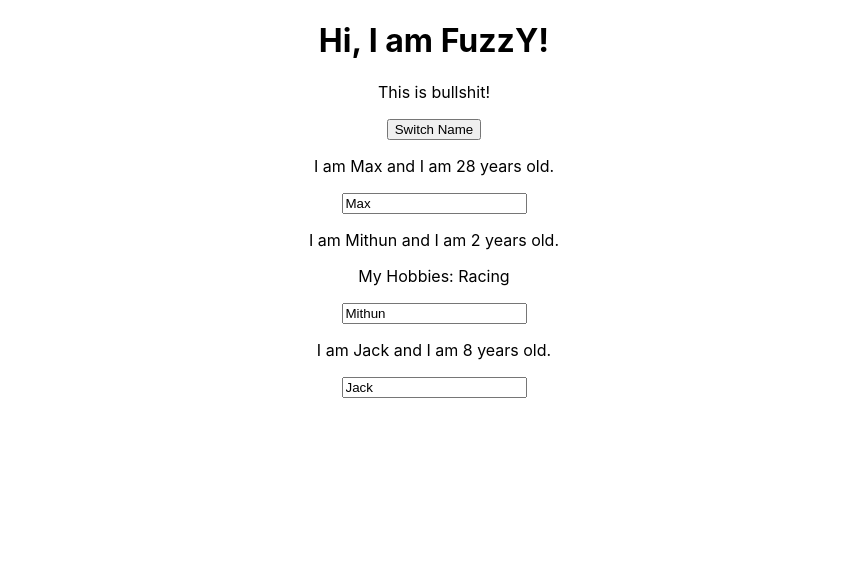
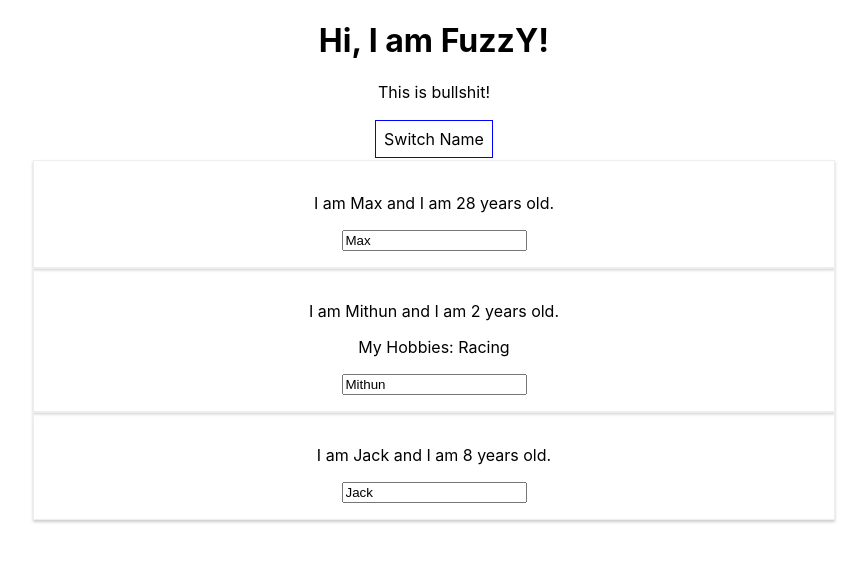
Before and after one commit to fuzzy95/Basic-React-Practice, a React (Create React App) app in the folder react-complete-guide/: page / in a window 1280 px wide. Shown: the top 562 px of the page, without its empty margins (206-1073 px from the left). Built offline with nearby package versions, Linux system fonts and the light colour scheme.

Commit message:
added styles

```diff
--- a/react-complete-guide/src/App.js
+++ b/react-complete-guide/src/App.js
@@ -4,7 +4,6 @@
 
 
 class App extends Component {
-
 	state = {
 		persons: [
 			{ name: 'Max', age: 28 },
@@ -37,6 +36,15 @@
 	}
 
 	render() {
+		const style = {
+			backgroundColor: 'white',
+			font: 'inherit',
+			border: '1px solid blue',
+			padding: '8px',
+			cursor: 'pointer',
+			margin: '2px'
+		};
+
 		return (
 			<div className="App">
 				<h1>Hi, I am FuzzY!</h1>
@@ -47,7 +55,7 @@
 					Switch Name
 				</button> */}
 
-				<button onClick={() => this.switchNameHandler("FuzzY!!")}>
+				<button style={style} onClick={() => this.switchNameHandler("FuzzY!!")}>
 					Switch Name
 				</button>
 
@@ -73,7 +81,6 @@
 	}
 
 	// return React.createElement('div', null, React.createElement('h1', { className: 'App' }, 'Does this work now?'), 'h1', 'Hi, I am FuzzY');
-
 }
 
 export default App;
--- /dev/null
+++ b/react-complete-guide/src/Person/Person.css
@@ -0,0 +1,8 @@
+.Person {
+    width: 60%;
+    margin: auto;
+    border: 1px solid #eeeeee;
+    box-shadow: 0 2px 3px #cccccc;
+    padding: 16px;
+    text-align: center;
+}
--- a/react-complete-guide/src/Person/Person.js
+++ b/react-complete-guide/src/Person/Person.js
@@ -1,8 +1,9 @@
 import React from 'react';
+import './Person.css';
 
 const person = (props) => {
     return (
-        <div>
+        <div className="Person">
             <p onClick={props.click}>I am {props.name} and I am {props.age} years old.</p>
             <p>{props.children}</p>
             <input type="text" onChange={props.changed} value={props.name} />
```
